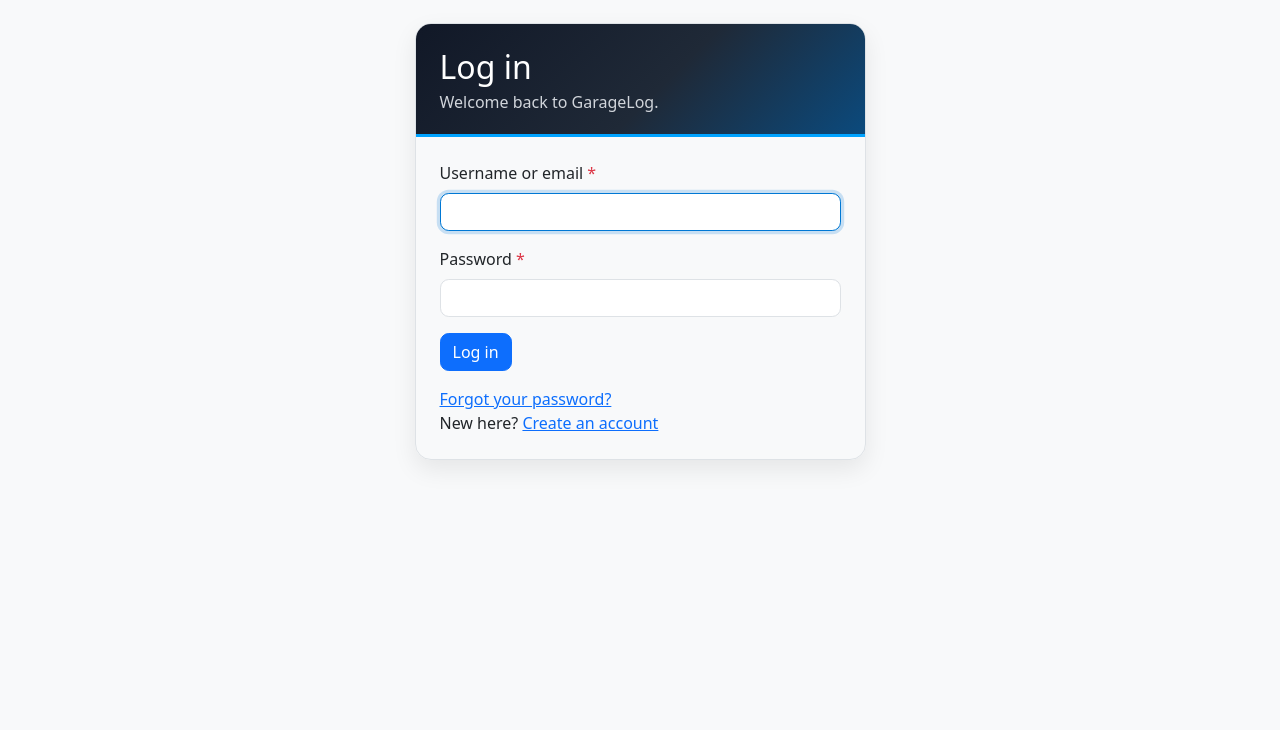
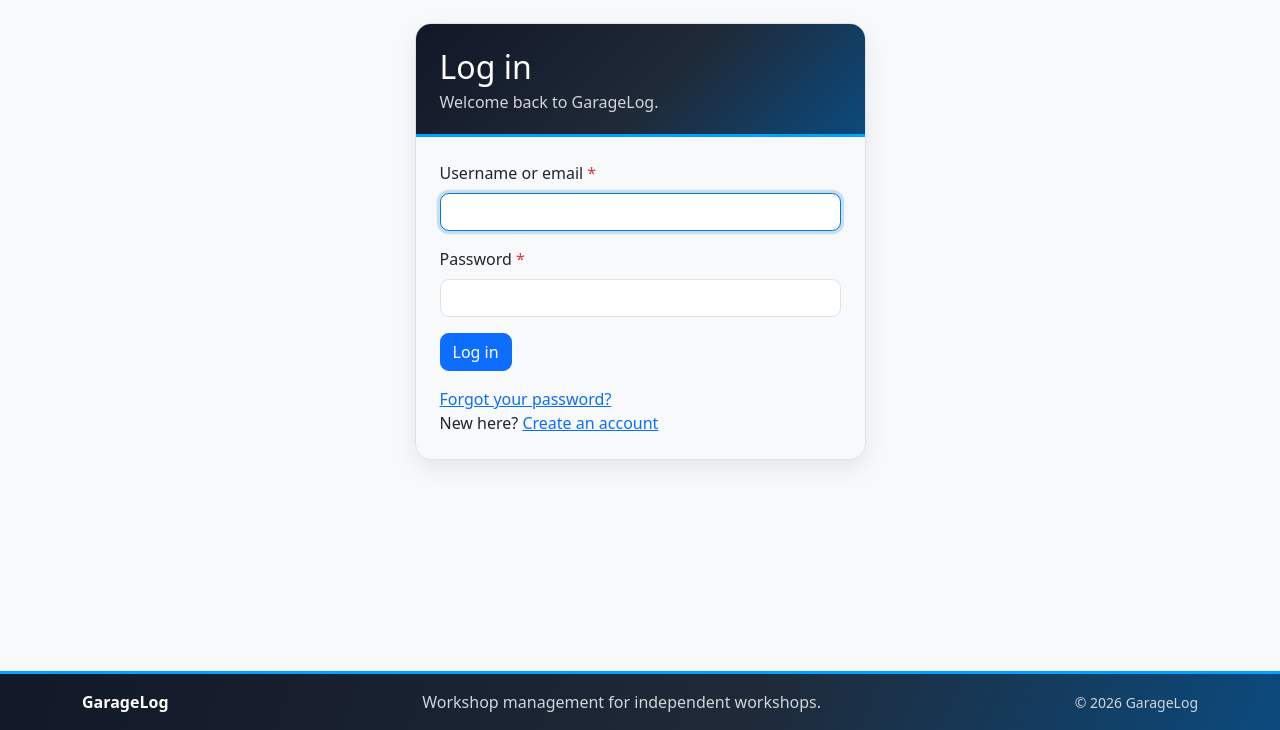
Before and after one commit to Kyran4/GarageLog, a Django app: page /accounts/login/ in a window 1280 px wide. Shown: the part 70-800 px from the top of the page. Run offline with Django 5.2, Linux system fonts and the light colour scheme.

Commit message:
add footer

```diff
--- a/templates/base.html
+++ b/templates/base.html
@@ -1,4 +1,4 @@
-{% load static %}
+{% load static tz %}
 <!doctype html>
 <html lang="en">
 <head>
@@ -25,13 +25,36 @@
             background: var(--bs-tertiary-bg);
         }
 
+        body {
+            min-height: 100vh;
+            display: flex;
+            flex-direction: column;
+        }
+
         main.container {
-            min-height: calc(100vh - 5rem);
+            flex: 1 0 auto;
         }
 
         .gl-navbar {
             background: linear-gradient(110deg, #111827 0%, #1f2937 58%, #0b4a7d 100%);
             border-bottom: 3px solid #00a3ff;
+        }
+
+        .gl-footer {
+            background: linear-gradient(110deg, #111827 0%, #1f2937 58%, #0b4a7d 100%);
+            border-top: 3px solid #00a3ff;
+            color: #d1d5db;
+        }
+
+        .gl-footer a {
+            color: #fff;
+            text-decoration: none;
+        }
+
+        .gl-footer a:hover,
+        .gl-footer a:focus-visible {
+            color: #7cc8ff;
+            text-decoration: underline;
         }
 
         .card,
@@ -271,6 +294,13 @@
         {% endif %}
         {% block content %}{% endblock %}
     </main>
+    <footer class="gl-footer py-3">
+        <div class="container d-flex flex-column flex-sm-row justify-content-between align-items-center gap-2">
+            <a href="{% url 'home' %}" class="fw-semibold">GarageLog</a>
+            <p class="mb-0 text-center">Workshop management for independent workshops.</p>
+            <small>&copy; {% now "Y" %} GarageLog</small>
+        </div>
+    </footer>
     <script src="https://cdn.jsdelivr.net/npm/bootstrap@5.3.3/dist/js/bootstrap.bundle.min.js"></script>
     <script>
         // When a form comes back with errors, move focus to the error summary so screen readers announce it.
```
